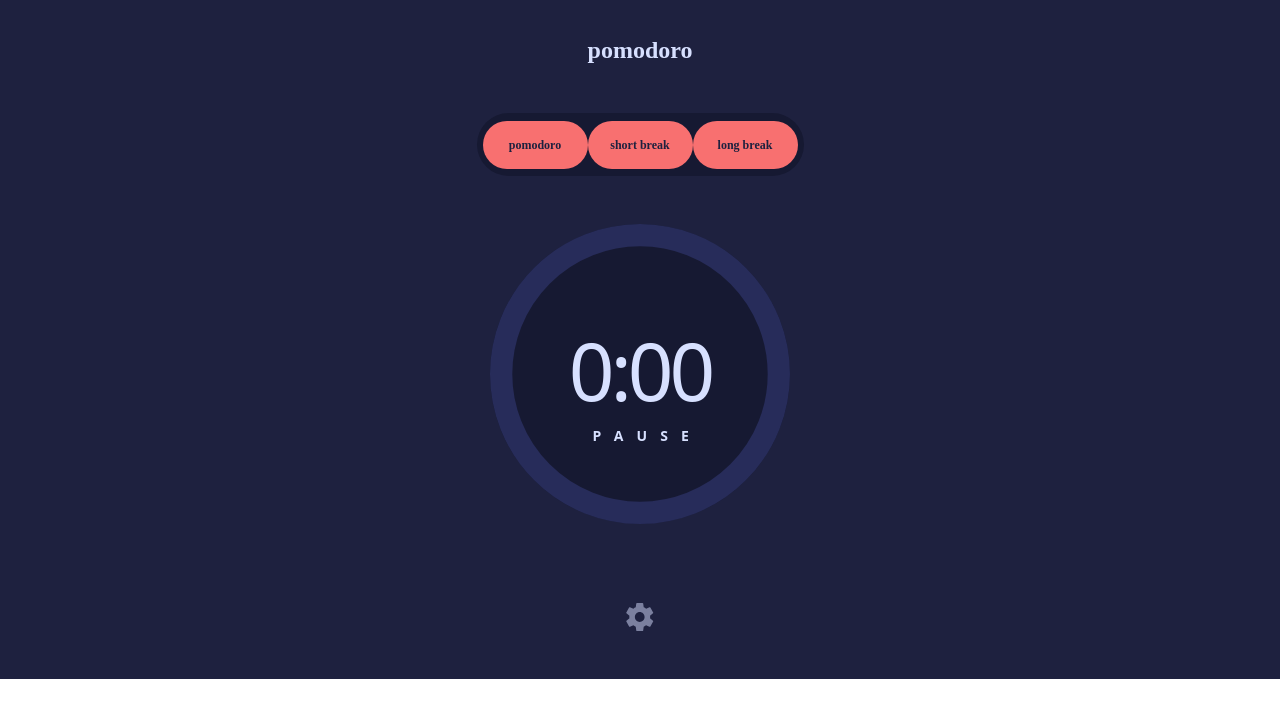
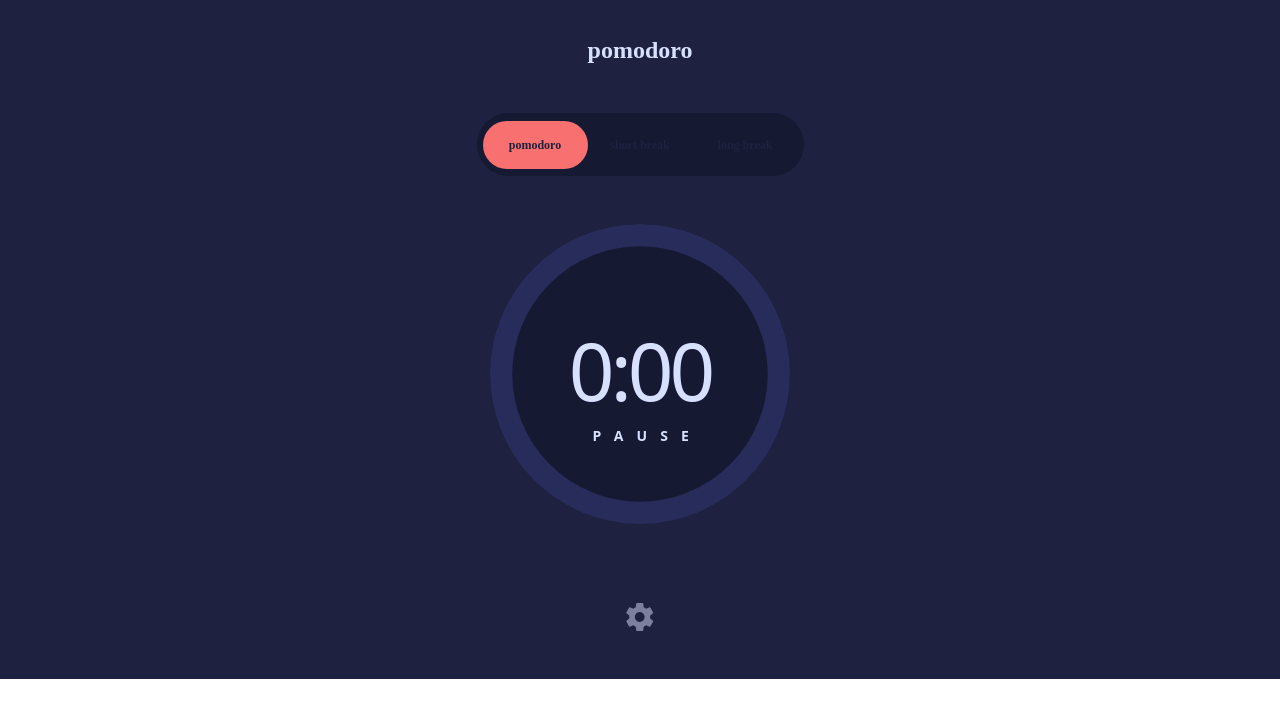
Before and after one commit to GIGAKLIBADZE/pomodoro-app, a React (Vite) app: page /pomodoro in a window 1280 px wide. Shown: the top 718 px of the page. Built offline with nearby package versions, Linux system fonts and the light colour scheme.

Commit message:
add menu mode and button styles based on a switching of them

```diff
--- a/src/components/HeaderAndMenu.tsx
+++ b/src/components/HeaderAndMenu.tsx
@@ -5,6 +5,7 @@ const HeaderAndMenu: React.FC<{
     startTime: number;
     pause: boolean;
     color: string;
+    mode: string;
   };
   dispatch: React.ActionDispatch<
     [
@@ -15,7 +16,7 @@ const HeaderAndMenu: React.FC<{
     ]
   >;
 }> = ({ state, dispatch }) => {
-  const { color } = state;
+  const { color, mode } = state;
 
   return (
     <div className="font-[KumbhSans] text-white">
@@ -25,34 +26,43 @@ const HeaderAndMenu: React.FC<{
       <div className="menu">
         <button
           className={`menu-button menu-text ${
-            color === "orange"
+            color === "orange" && mode === "pomodoro"
               ? "bg-[#f87070]"
-              : color === "blue"
+              : color === "blue" && mode === "pomodoro"
               ? "bg-[#70f3f8]"
-              : "bg-[#d881f8]"
+              : color === "purple" && mode === "pomodoro"
+              ? "bg-[#d881f8]"
+              : "bg-none"
           }`}
+          onClick={() => dispatch({ type: "setPomodoro" })}
         >
           pomodoro
         </button>
         <button
           className={`menu-button menu-text ${
-            color === "orange"
+            color === "orange" && mode === "short"
               ? "bg-[#f87070]"
-              : color === "blue"
+              : color === "blue" && mode === "short"
               ? "bg-[#70f3f8]"
-              : "bg-[#d881f8]"
+              : color === "purple" && mode === "short"
+              ? "bg-[#d881f8]"
+              : "bg-none"
           }`}
+          onClick={() => dispatch({ type: "setShort" })}
         >
           short break
         </button>
         <button
           className={`menu-button menu-text ${
-            color === "orange"
+            color === "orange" && mode === "long"
               ? "bg-[#f87070]"
-              : color === "blue"
+              : color === "blue" && mode === "long"
               ? "bg-[#70f3f8]"
-              : "bg-[#d881f8]"
+              : color === "purple" && mode === "long"
+              ? "bg-[#d881f8]"
+              : "bg-none"
           }`}
+          onClick={() => dispatch({ type: "setLong" })}
         >
           long break
         </button>
--- a/src/reducer.ts
+++ b/src/reducer.ts
@@ -1,13 +1,15 @@
 export const initialState = {
     startTime: 0,
     pause: true,
-    color: "orange"
+    color: "orange",
+    mode: "pomodoro"
 }
 
 export type TState = {
     startTime: number;
     pause: boolean;
     color: string
+    mode: string
 }
 
 export function reducer(state: TState, action: { type: string; payload?: number }): TState {
@@ -24,6 +26,12 @@ export function reducer(state: TState, action: { type: string; payload?: number
             return {...state, color: "blue"}
         case "toPurple":
             return {...state, color: "purple"}
+        case "setPomodoro":
+            return {...state, mode: "pomodoro"}
+        case "setShort":
+            return {...state, mode: "short"}
+        case "setLong":
+            return {...state, mode: "long"}
         default:
             return state;
     }
```
